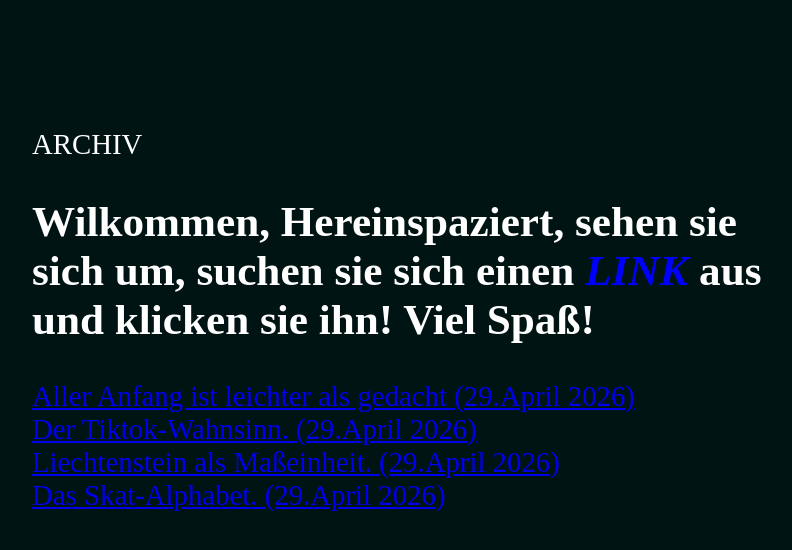
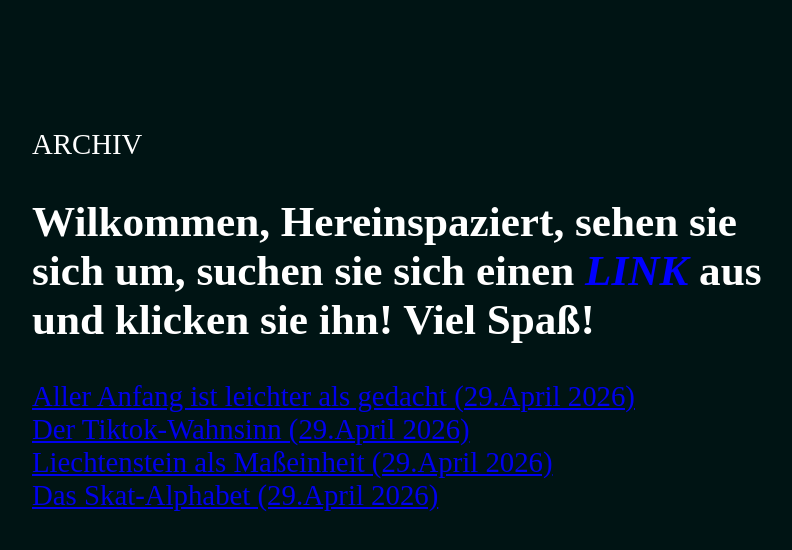
Before and after one commit to henrikh194/Main-Street, a plain HTML site: page archive.html in a window 1280 px wide. Shown: the whole page, without its empty margins (224-1016 px from the left). Drawn offline with Linux system fonts and the light colour scheme.

Commit message:
removed weird .'s

```diff
--- a/archive.html
+++ b/archive.html
@@ -8,9 +8,9 @@
     <h2>Wilkommen, Hereinspaziert, sehen sie sich um, suchen sie sich einen <i style="color:blue">LINK</i> aus und klicken sie ihn! Viel Spaß!</h2>
     <a href="articles/29042026.html">Aller Anfang ist leichter als gedacht (29.April 2026)</a>
     <br>
-    <a href="articles/290420262.html">Der Tiktok-Wahnsinn. (29.April 2026)</a>
+    <a href="articles/290420262.html">Der Tiktok-Wahnsinn (29.April 2026)</a>
     <br>
-    <a href="articles/290420263.html">Liechtenstein als Maßeinheit. (29.April 2026)</a>
+    <a href="articles/290420263.html">Liechtenstein als Maßeinheit (29.April 2026)</a>
     <br>
-    <a href="articles/290420264.html">Das Skat-Alphabet. (29.April 2026)</a>
+    <a href="articles/290420264.html">Das Skat-Alphabet (29.April 2026)</a>
 </html>
```
